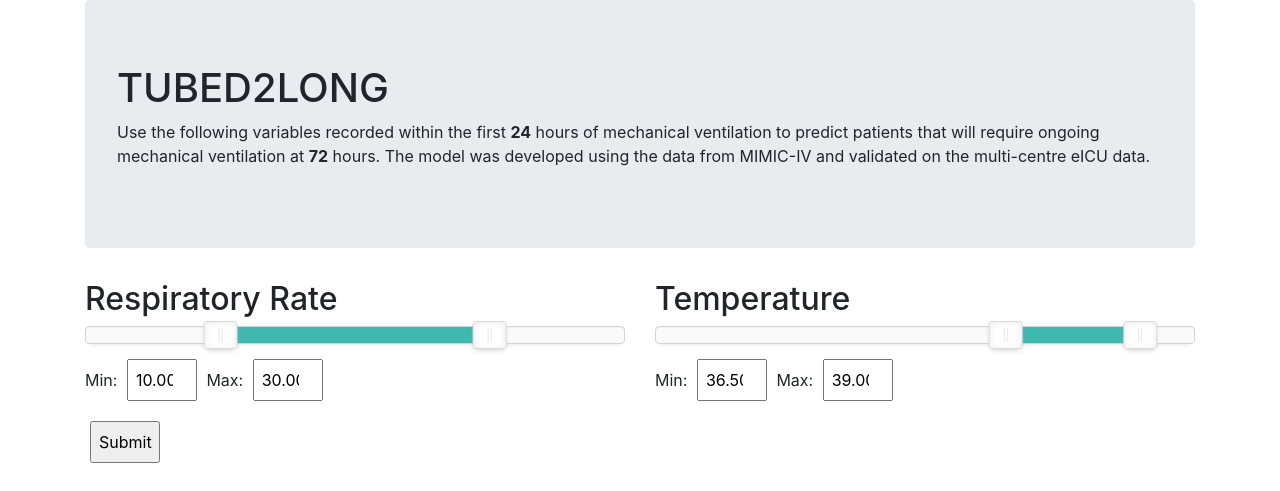
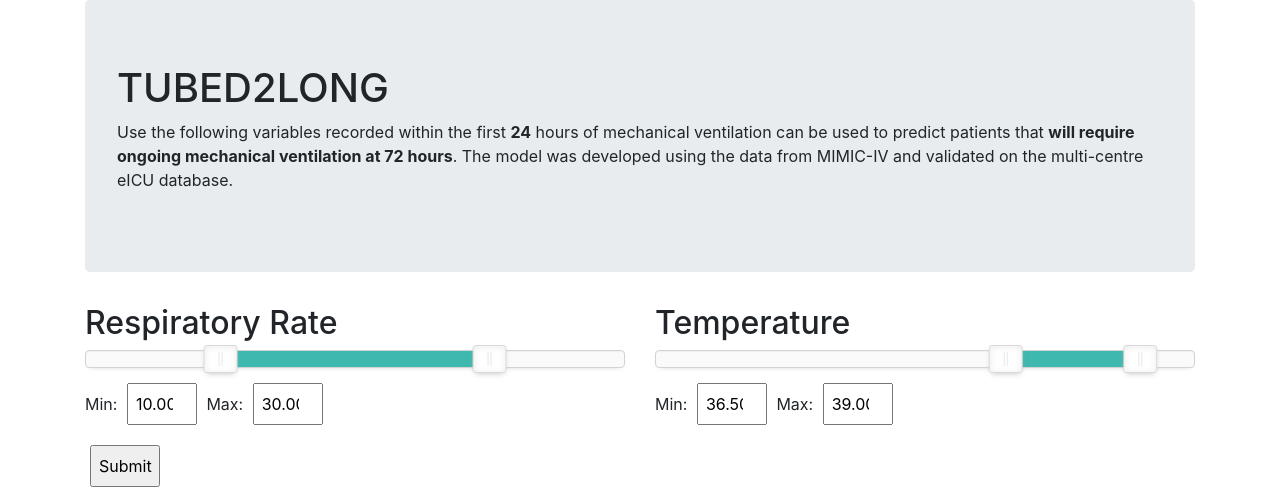
Before and after one commit to zhongyuex/flaskapp, a Flask app: page / in a window 1280 px wide. Shown: the top 491 px of the page. Run offline with Flask 2, Linux system fonts and the light colour scheme; some libraries are stand-ins or nearby versions.

Commit message:
fixed typo

```diff
--- a/templates/index.html
+++ b/templates/index.html
@@ -4,8 +4,8 @@
     <div class="jumbotron">
         <h1>TUBED2LONG</h1>
         <p>Use the following variables recorded within the first <b>24</b> hours of mechanical ventilation
-            to predict patients that will require ongoing mechanical ventilation at <b>72</b> hours.
-            The model was developed using the data from MIMIC-IV and validated on the multi-centre eICU data.</p>
+            can be used to predict patients that <b>will require ongoing mechanical ventilation at 72 hours</b>.
+            The model was developed using the data from MIMIC-IV and validated on the multi-centre eICU database.</p>
     </div>
     <div class="row">
         <div class="col">
```
